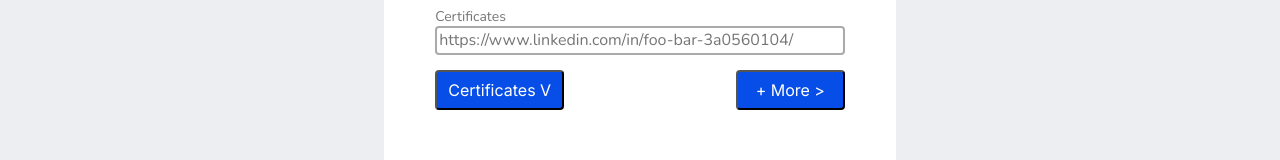
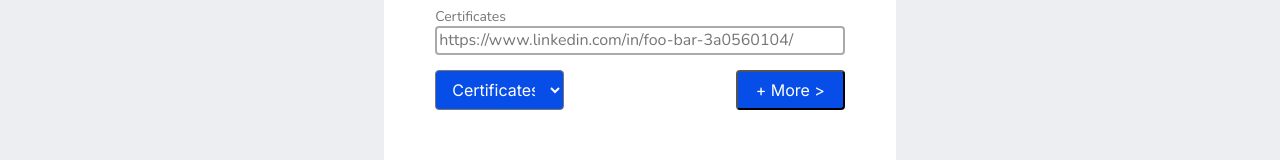
Before and after one commit to LeonardoLuisKlein/desafioCompass_SquadGreen, a Vue app: page /#/formThird in a window 1280 px wide. Shown: the part 284-444 px from the top of the page. Built offline with nearby package versions, Linux system fonts and the light colour scheme.

Commit message:
Fix: Certificates are now select elements

```diff
--- a/src/components/containers/FormThird/FormThird.scss
+++ b/src/components/containers/FormThird/FormThird.scss
@@ -52,6 +52,24 @@
                     margin: 15px 0;
                 }
             }
+
+            .certificates {
+                display: flex;
+                flex-direction: row;
+                justify-content: center;
+                align-items: center;
+                padding: 0px 12px;
+                gap: 6px;
+                background: #074EE8;
+                border-radius: 4px;
+                color: #FFFFFF;
+                width: 129px;
+                height: 40px;
+                border-radius: 4px;
+                font-weight: 400;
+                font-size: 16px;
+                line-height: 18px;
+            }
         }
 
         .divFooter {
--- a/src/components/containers/FormThird/FormThird.vue
+++ b/src/components/containers/FormThird/FormThird.vue
@@ -18,7 +18,10 @@
             <Label inputLabel="linkedin" className="defaultLabel" text="Certificates"/>
             <Inputs inputClass="inputBorder bigInput" id="linkedin" placeHolder="https://www.linkedin.com/in/foo-bar-3a0560104/"/>
             <div class="divCertificateButtons">
-                <Button text="Certificates V" classButton="certificates"/>
+                <!-- <select text="Certificates" classButton="certificates"/> -->
+                <select name="certificates" class="certificates">
+                    <option value="" disabled selected>   Certificates</option>
+                </select>
                 <Button text="+ More >" classButton="more"/>
             </div>
           </div>
--- a/src/components/micro/Button/Button.scss
+++ b/src/components/micro/Button/Button.scss
@@ -24,18 +24,6 @@
     line-height: 18px;
 }
 
-.certificates {
-    background: #074EE8;
-    border-radius: 4px;
-    color: #FFFFFF;
-    width: 129px;
-    height: 40px;
-    border-radius: 4px;
-    font-weight: 400;
-    font-size: 16px;
-    line-height: 18px;
-}
-
 .more {
     background: #074EE8;
     border-radius: 4px;
```
